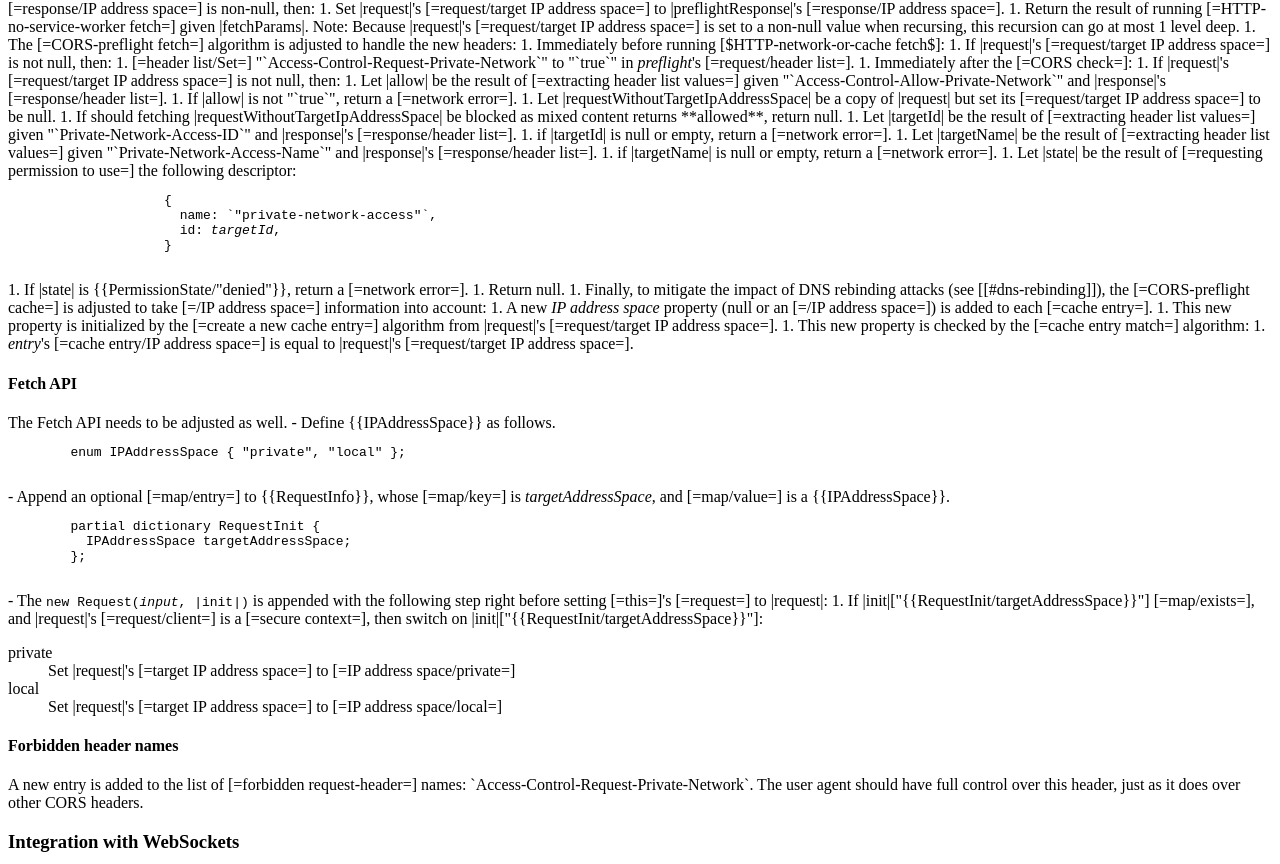
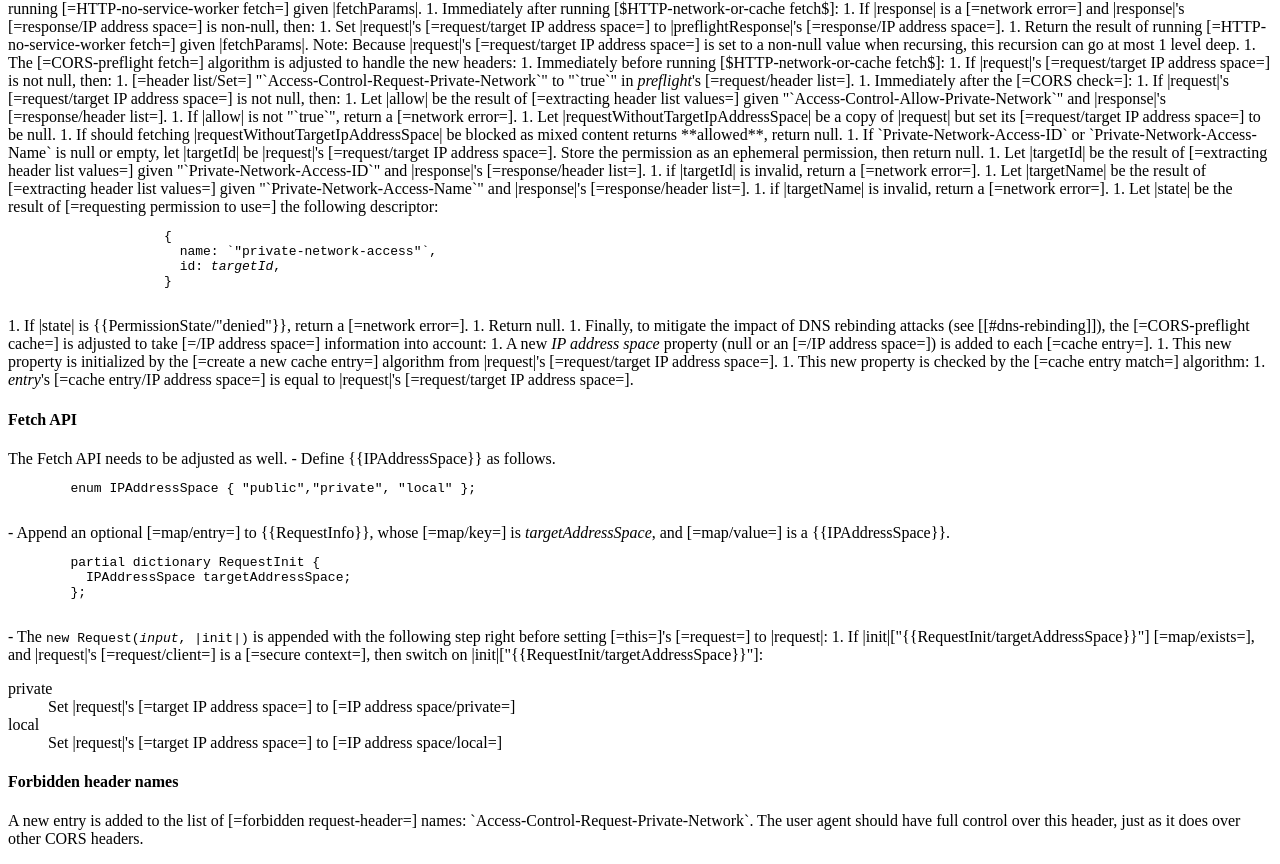
Before and after one commit to WICG/private-network-access, a plain HTML site: page index.src.html in a window 1280 px wide. Shown: the part 6803-7667 px from the top of the page. Drawn offline with Linux system fonts and the light colour scheme.

Commit message:
Update index.src.html
add ephemeral permission

```diff
--- a/index.src.html
+++ b/index.src.html
@@ -651,6 +651,11 @@ spec:websockets; type:dfn; for:/; text:establish a websocket connection
   and the browser recognizes that the document already has permission to access
   the server.
 
+  If there's no existing `-Name` or `-ID`, the prompt is shown only with the IP
+  address. If the user decides to grant the permission, then the fetch continues.
+  The permission stores as an ephemeral permission and only persists for the
+  current window process.
+
 </section>
 
 <!-- Big Text: Integrations -->
@@ -902,19 +907,25 @@ spec:websockets; type:dfn; for:/; text:establish a websocket connection
                     blocked as mixed content
                   </a> returns **allowed**, return null.
 
+              1.  If <a http-header>`Private-Network-Access-ID`</a> or
+                  <a http-header>`Private-Network-Access-Name`</a> is null or
+                  empty, let |targetId| be |request|'s [=request/target IP
+                  address space=]. Store the permission as an ephemeral
+                  permission, then return null.
+
               1.  Let |targetId| be the result of [=extracting header list
                   values=] given
                   "<a http-header>`Private-Network-Access-ID`</a>" and
                   |response|'s [=response/header list=].
 
-              1.  if |targetId| is null or empty, return a [=network error=].
+              1.  if |targetId| is invalid, return a [=network error=].
 
               1.  Let |targetName| be the result of [=extracting header list
                   values=] given
                   "<a http-header>`Private-Network-Access-Name`</a>" and
                   |response|'s [=response/header list=].
 
-              1.  if |targetName| is null or empty, return a [=network error=].
+              1.  if |targetName| is invalid, return a [=network error=].
 
               1.  Let |state| be the result of [=requesting permission to use=]
                   the following descriptor:
@@ -951,7 +962,7 @@ spec:websockets; type:dfn; for:/; text:establish a websocket connection
 
   - Define {{IPAddressSpace}} as follows.
       <pre class="idl">
-        enum IPAddressSpace { "private", "local" };
+        enum IPAddressSpace { "public","private", "local" };
       </pre>
   - Append an optional [=map/entry=] to {{RequestInfo}}, whose [=map/key=] is
     <dfn export>targetAddressSpace</dfn>, and [=map/value=] is a
```
